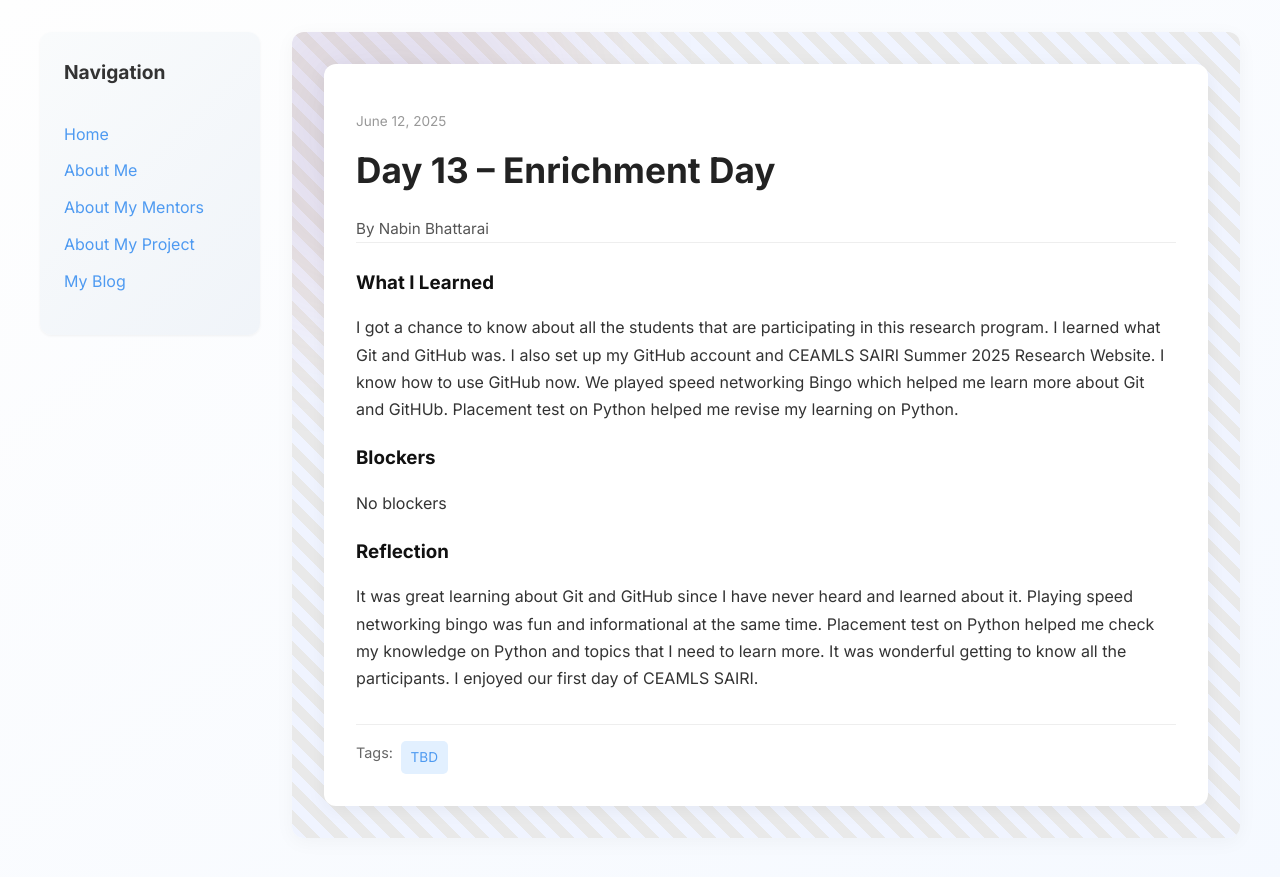
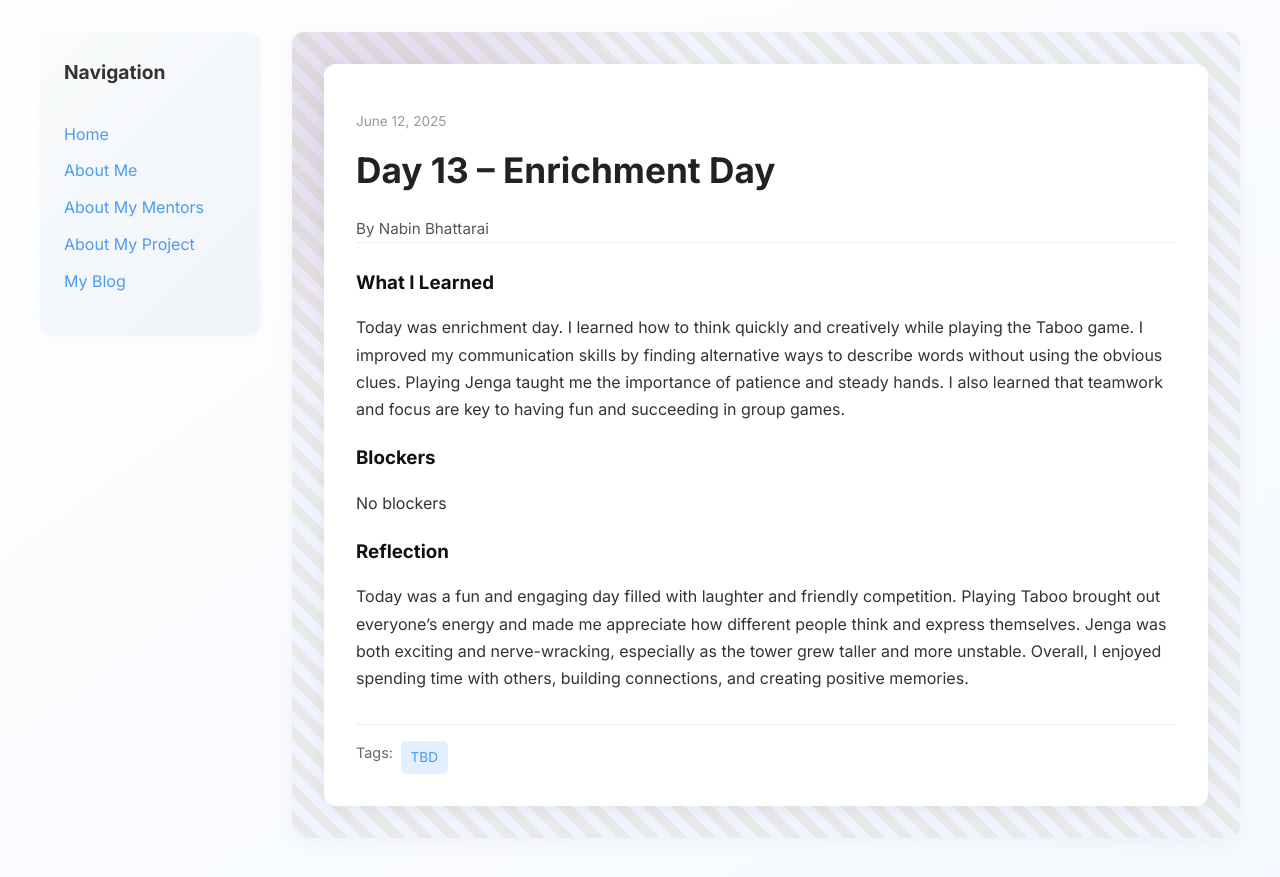
Before and after one commit to bhattarainabin2055/bhattarainabin2055.github.io, a Jekyll site: the page built from _posts/2025-06-12-day-13.md, in a window 1280 px wide. Shown: the top 877 px of the page. Built offline with Jekyll 4.4.1, drawn with Linux system fonts in a browser that asks for light colours.

Commit message:
Update 2025-06-12-day-13.md

```diff
--- a/_posts/2025-06-12-day-13.md
+++ b/_posts/2025-06-12-day-13.md
@@ -7,11 +7,11 @@ permalink: /day13.html
 tags: ["TBD"]
 
 what_i_learned: |
-  I got a chance to know about all the students that are participating in this research program. I learned what Git and GitHub was. I also set up my GitHub account and CEAMLS SAIRI Summer 2025 Research Website. I know how to use GitHub now. We played speed networking Bingo which helped me learn more about Git and GitHUb. Placement test on Python helped me revise my learning on Python.
+  Today was enrichment day. I learned how to think quickly and creatively while playing the Taboo game. I improved my communication skills by finding alternative ways to describe words without using the obvious clues. Playing Jenga taught me the importance of patience and steady hands. I also learned that teamwork and focus are key to having fun and succeeding in group games.
 
 blockers: |
   No blockers
 
 reflection: |
-  It was great learning about Git and GitHub since I have never heard and learned about it. Playing speed networking bingo was fun and informational at the same time. Placement test on Python helped me check my knowledge on Python and topics that I need to learn more. It was wonderful getting to know all the participants. I enjoyed our first day of CEAMLS SAIRI.
+  Today was a fun and engaging day filled with laughter and friendly competition. Playing Taboo brought out everyone’s energy and made me appreciate how different people think and express themselves. Jenga was both exciting and nerve-wracking, especially as the tower grew taller and more unstable. Overall, I enjoyed spending time with others, building connections, and creating positive memories.
 ---
```
